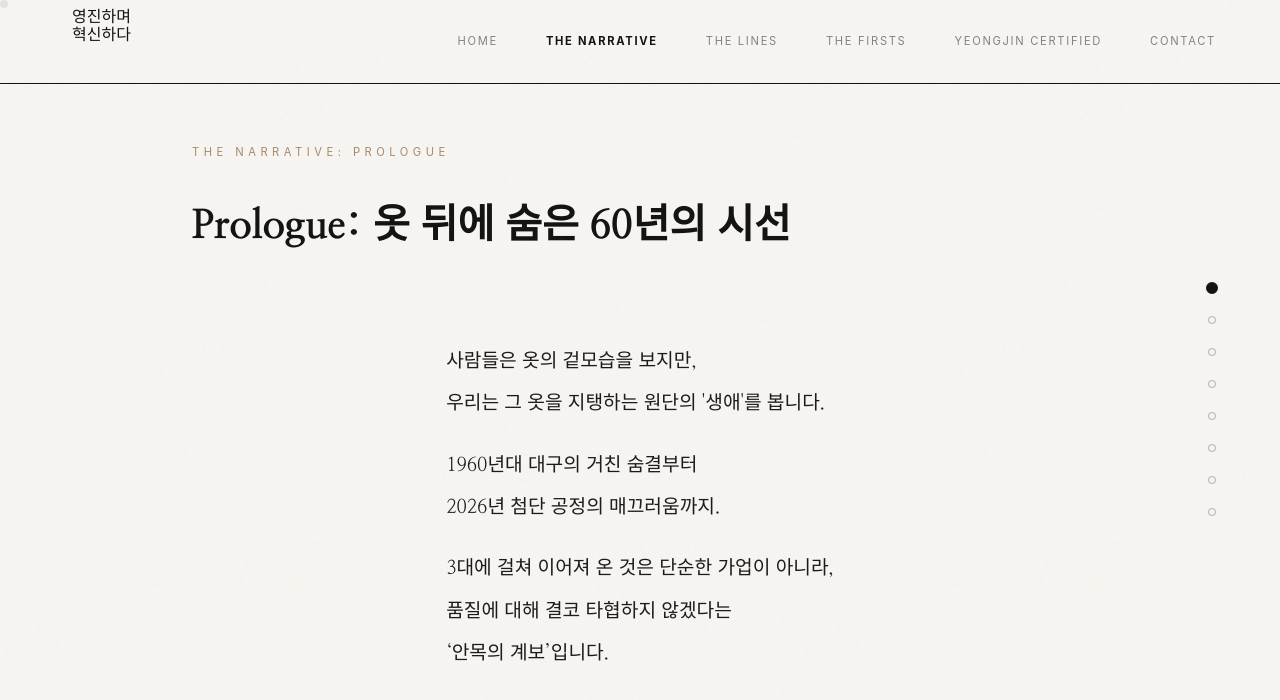
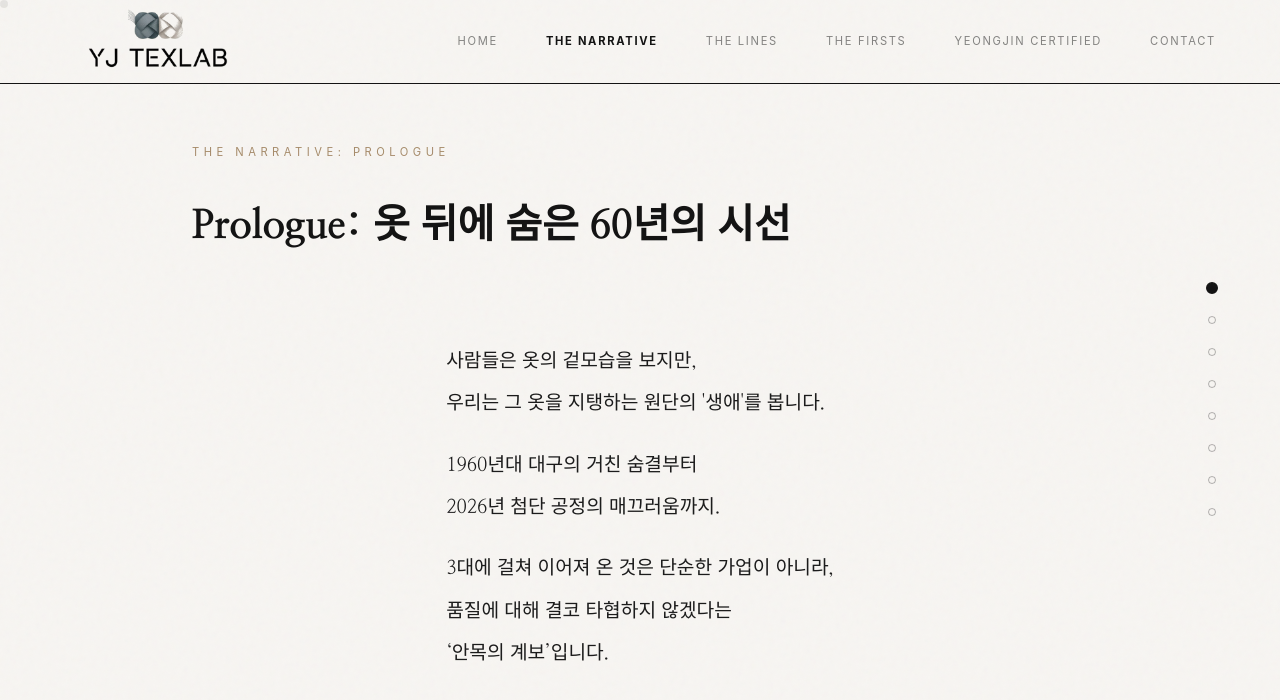
Before and after one commit to ss3172473-ctrl/YJ-Texlab, a website built with Vite: page archive.html in a window 1280 px wide. Built offline with nearby package versions, Linux system fonts and the light colour scheme; a web font is replaced by a local one.

Commit message:
Update logo on all pages to transparent PNG version

```diff
--- a/archive.html
+++ b/archive.html
@@ -13,8 +13,7 @@
     <div class="cursor-dot"></div>
     <nav id="main-nav">
         <div class="logo-box">
-            <span class="top">영진하며</span>
-            <span class="bottom">혁신하다</span>
+            <img src="./public/images/logos/yj_texlab_logo.png" alt="YJ TEXLAB" class="main-logo">
         </div>
         <ul class="nav-links">
             <li><a href="/">HOME</a></li>
```
Also changed, not shown: certified.html (+1 -2 lines), contact.html (+1 -2 lines), firsts.html (+1 -2 lines), lines.html (+1 -2 lines).
